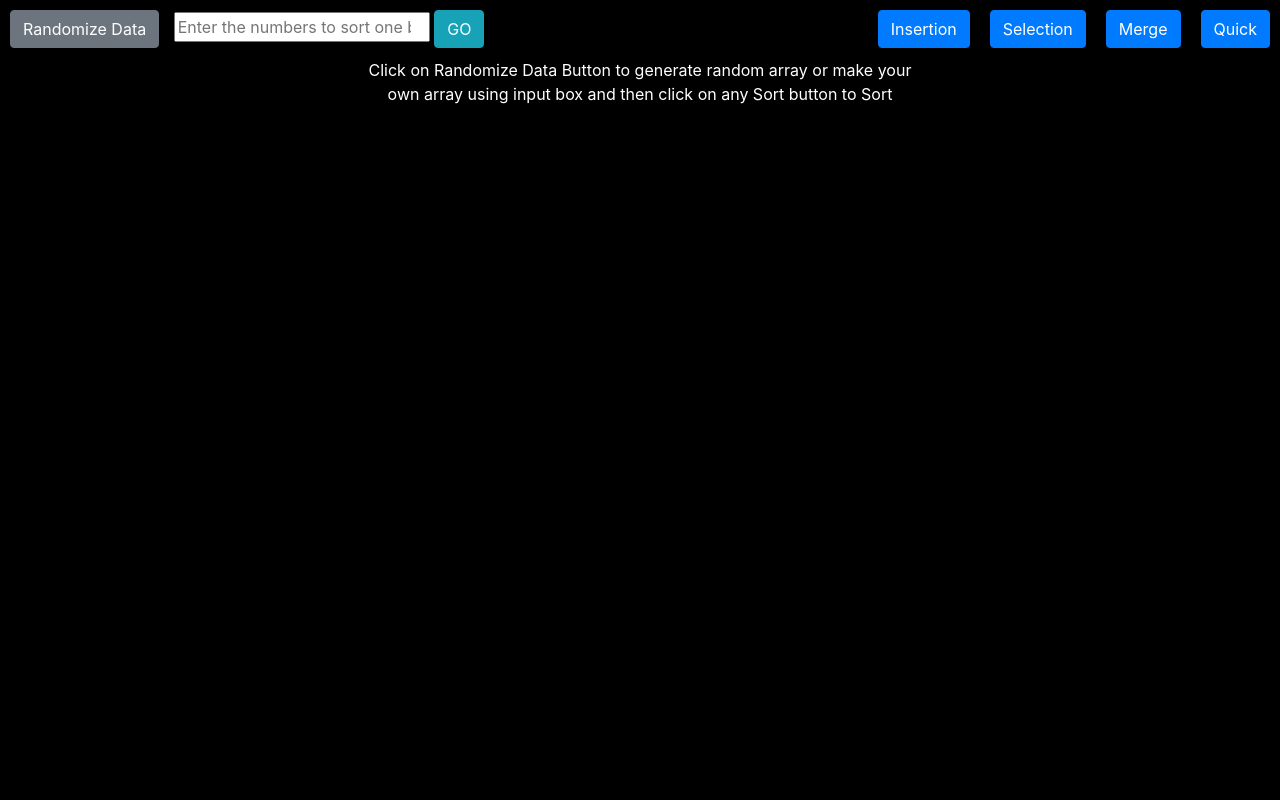
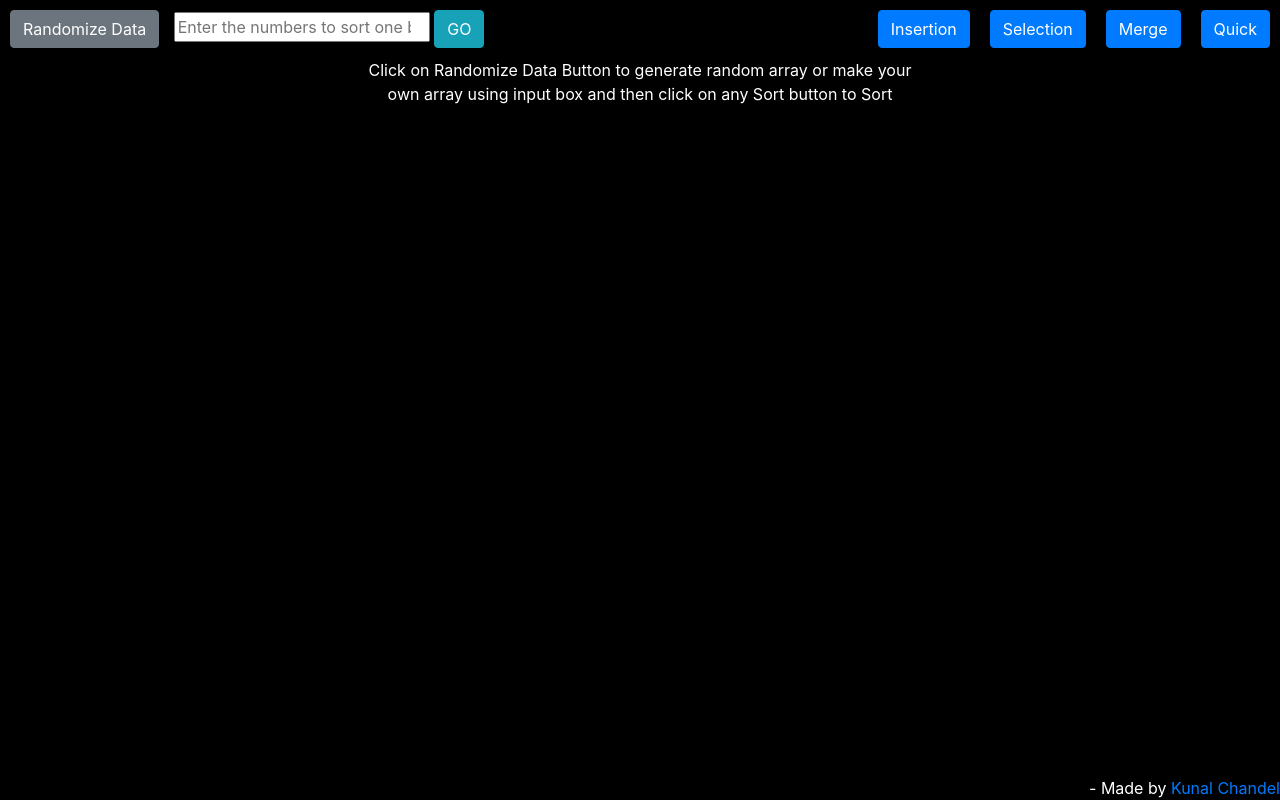
Before and after one commit to bhavyamanocha849/Sorting-Visualizer, a website: page views/index.html in a window 1280 px wide. Drawn offline with nearby package versions, Linux system fonts and the light colour scheme.

Commit message:
Removed Console log and added github link

```diff
--- a/views/Sorting_algorithm.js
+++ b/views/Sorting_algorithm.js
@@ -50,7 +50,6 @@ const random = function randomize() {
             }
         }
     });
-    console.log(myChart.data);
 }
 
 function check_custom_array() {
--- a/views/index.html
+++ b/views/index.html
@@ -35,6 +35,9 @@
             input box and then click on any Sort button to Sort</center>
         <canvas id="mychart" width="400" height="400"></canvas>
     </div>
+    <div style="color: #ffffff; position: absolute; bottom: 0; right: 0;">
+        - Made by <a href="https://github.com/kunal202" target="_blank">Kunal Chandel</a>
+    </div>
 </body>
 <script src="Sorting_algorithm.js"></script>
 </html>
```
